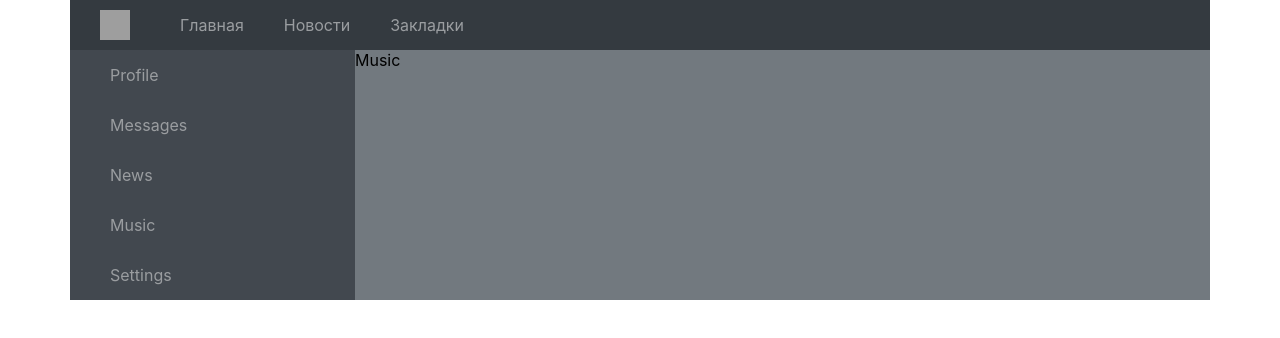
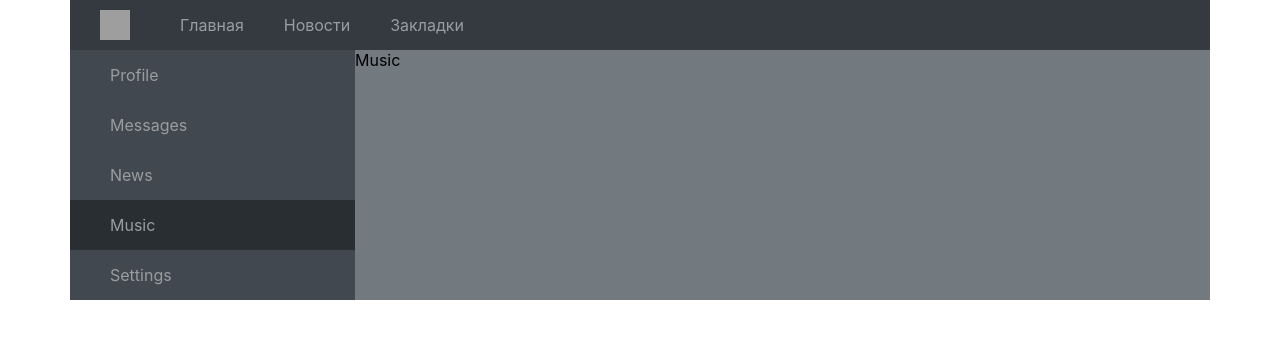
Before and after one commit to AlexFisher13/social, a React (Create React App) app: page /music in a window 1280 px wide. Shown: the top 338 px of the page. Built offline with nearby package versions, Linux system fonts and the light colour scheme; grey boxes are pictures that could not be loaded.

Commit message:
add navLink and activeClassName

```diff
--- a/src/components/Navbar/Navbar.js
+++ b/src/components/Navbar/Navbar.js
@@ -1,13 +1,15 @@
 import React from 'react';
+import {NavLink} from "react-router-dom";
+import s from "./Navbar.module.css";
 
 const Navbar = () => {
     return (
         <div className="col-3 bg-dark2 navbar">
-            <a className="row" href="profile">Profile</a>
-            <a className="row" href="dialogs">Messages</a>
-            <a className="row" href="news">News</a>
-            <a className="row" href="music">Music</a>
-            <a className="row" href="settings">Settings</a>
+            <NavLink to="/profile" className="row" activeClassName={s.active}>Profile</NavLink>
+            <NavLink to="/dialogs" className="row" activeClassName={s.active}>Messages</NavLink>
+            <NavLink to="/news" className="row" activeClassName={s.active}>News</NavLink>
+            <NavLink to="/music" className="row" activeClassName={s.active}>Music</NavLink>
+            <NavLink to="/settings" className="row" activeClassName={s.active}>Settings</NavLink>
         </div>
     )
 }
--- /dev/null
+++ b/src/components/Navbar/Navbar.module.css
@@ -0,0 +1,3 @@
+.active {
+    background-color: #292e33
+}
```
